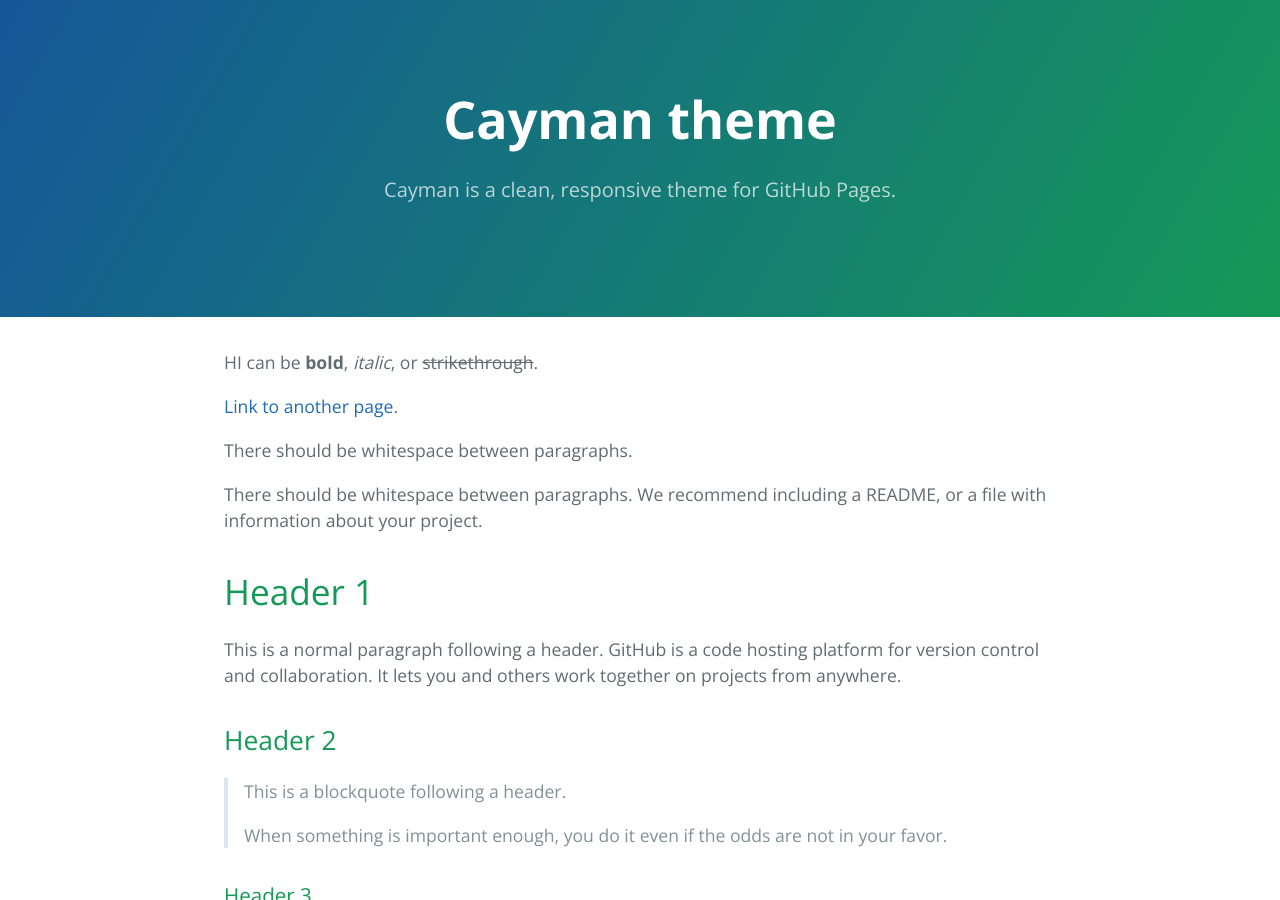
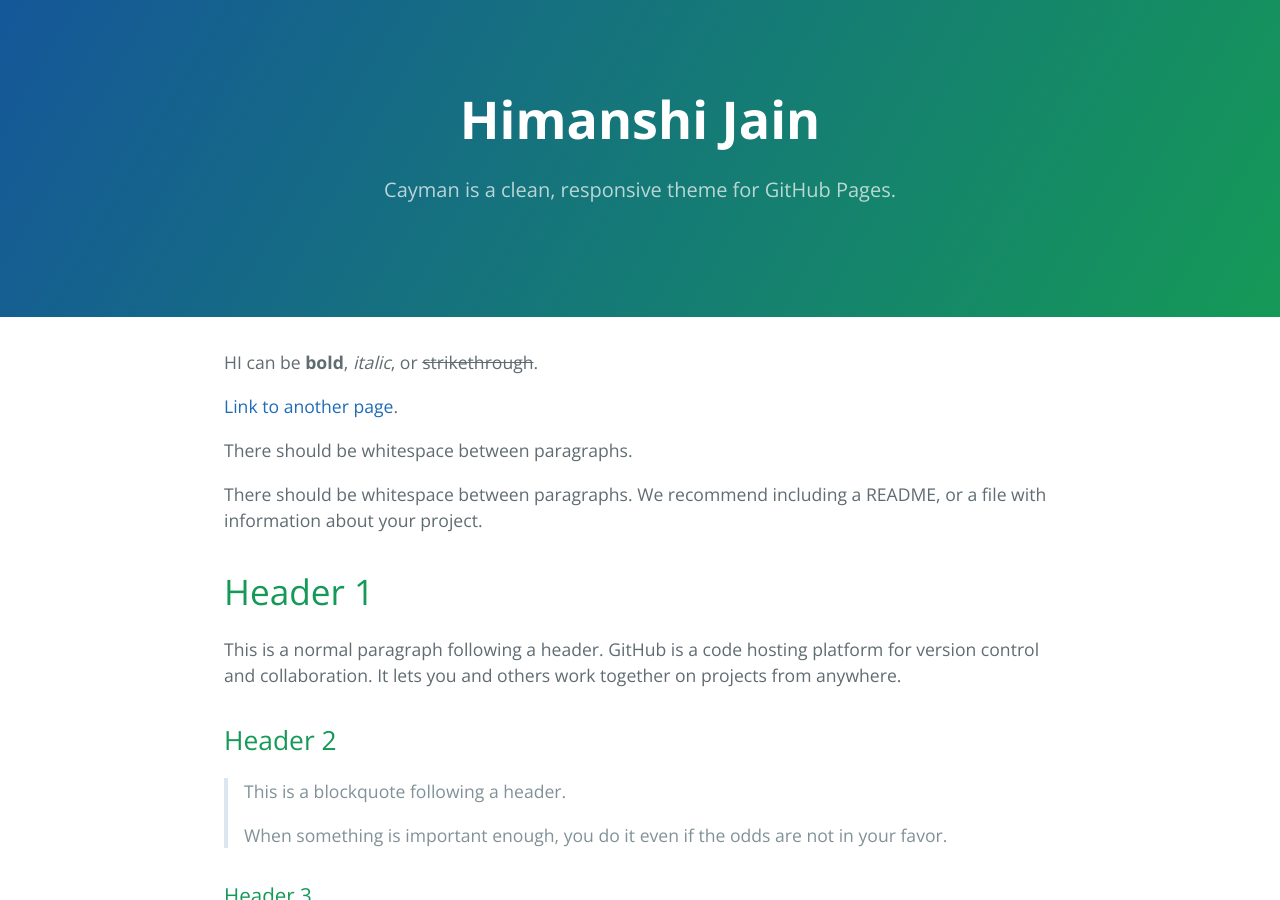
Before and after one commit to HimiJain/HimiJain.github.io, a Jekyll site: the page built from index.md, in a window 1280 px wide and 900 px high. Built offline with Jekyll 4.4.1, drawn with Linux system fonts in a browser that asks for light colours.

Commit message:
Update _config.yml

```diff
--- a/_config.yml
+++ b/_config.yml
@@ -1,3 +1,3 @@
 theme: jekyll-theme-slate
-title: Cayman theme
+title: Himanshi Jain
 description: Cayman is a clean, responsive theme for GitHub Pages.
```
